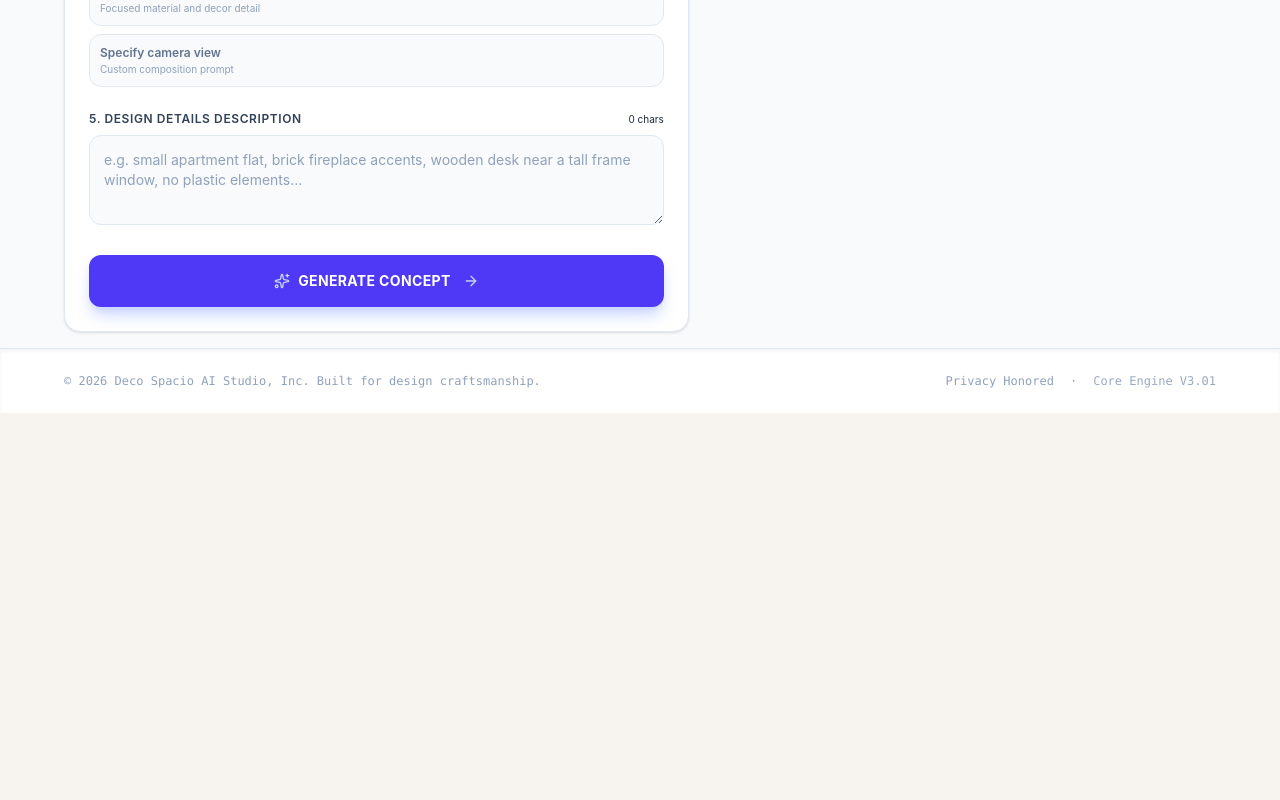
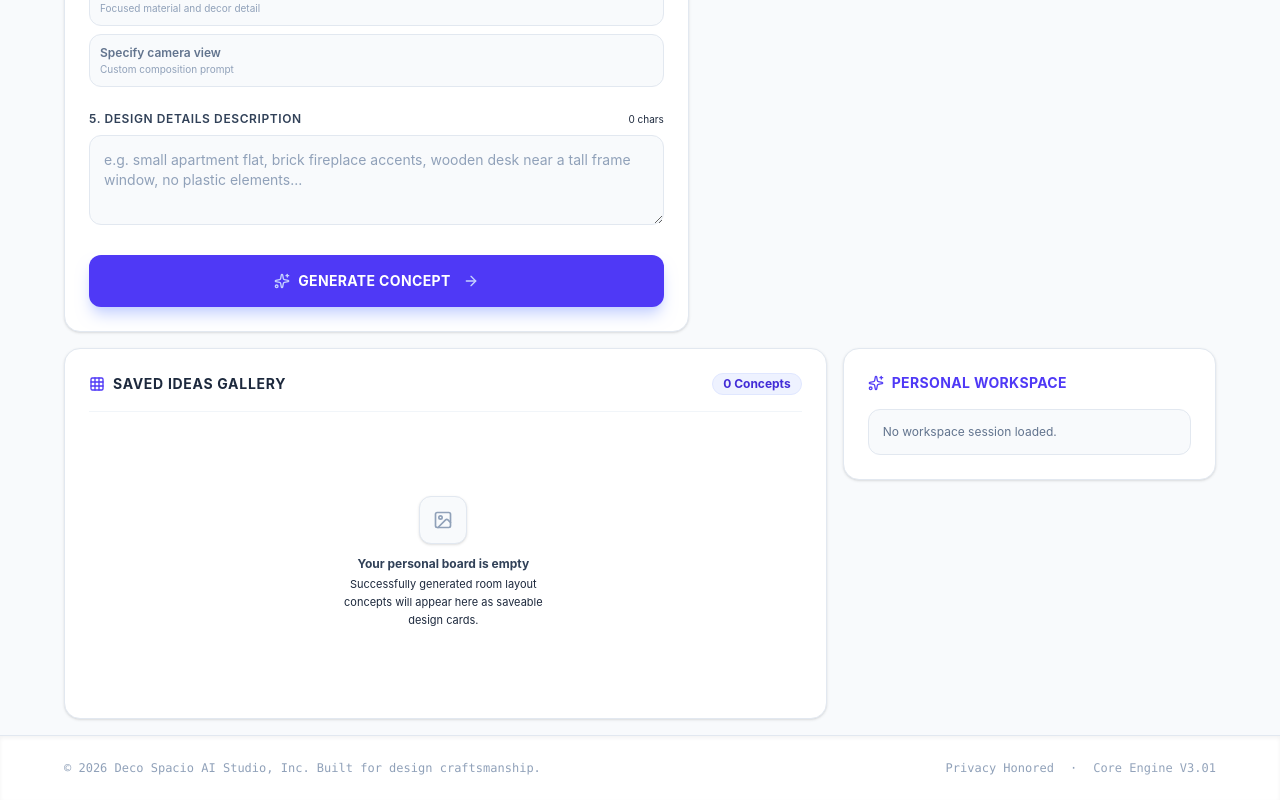
Before and after one commit to LuthfanM/Deco-Spacio, a Next.js app: page / in a window 1280 px wide. Shown: the part 1161-1961 px from the top of the page. Before the commit the page ends 1574 px from the top, so only its background shows below. Built offline with nearby package versions, Linux system fonts and the light colour scheme.

Commit message:
feat: Add workspace components + combine all features

```diff
--- a/app/page.tsx
+++ b/app/page.tsx
@@ -8,7 +8,10 @@ import {
   MoodLighting,
   RoomType,
 } from "@/features/prompt-studio/types/prompt.types";
+import IdentitySettings from "@/features/workspace/components/IdentitySettings";
+import PersonalGallery from "@/features/workspace/components/PersonalGallery";
 import Container from "@/shared/components/container";
+import type { GenerationImage } from "../types/database";
 import { useState } from "react";
 
 export default function Home() {
@@ -18,6 +21,9 @@ export default function Home() {
   const [mood, setMood] = useState<MoodLighting>("Warm");
   const [cameraView, setCameraView] = useState<CameraView>("Wide angle");
   const [prompt, setPrompt] = useState<string>("");
+
+  const gallery: GenerationImage[] = [];
+  const session = null;
 
   return (
     <Container>
@@ -40,10 +46,24 @@ export default function Home() {
               generationSeed={null}
             />
           </aside>
-          <div className="justify-self-end">
+
+          <section className="scroll-mt-4">
             <PreviewCard image={activeImage} />
+          </section>
+        </div>
+        <section className="grid grid-cols-1 xl:grid-cols-12 gap-4 items-start">
+          <div className="xl:col-span-8">
+            <PersonalGallery
+              images={gallery}
+              selectedImageId={"1"}
+              onSelectImage={() => {}}
+            />
           </div>
-        </div>
+
+          <div className="xl:col-span-4">
+            <IdentitySettings session={session} />
+          </div>
+        </section>
       </main>
     </Container>
   );
--- /dev/null
+++ b/features/workspace/components/IdentitySettings.tsx
@@ -0,0 +1,74 @@
+"use client";
+
+import { useState } from "react";
+import { Check, Copy, Key, Sparkles } from "lucide-react";
+
+type UserSession = {
+  user_id: string;
+  recovery_key: string;
+};
+
+type IdentitySettingsProps = {
+  session: UserSession | null;
+};
+
+export default function IdentitySettings({ session }: IdentitySettingsProps) {
+  const [copied, setCopied] = useState(false);
+
+  return (
+    <div
+      className="rounded-2xl border border-slate-200 bg-white p-6 text-slate-800 shadow-sm"
+      id="identity-panel"
+    >
+      <div className="mb-4 flex items-center justify-between">
+        <h3 className="flex items-center gap-2 text-sm font-bold uppercase tracking-wide text-indigo-600">
+          <Sparkles className="h-4 w-4 animate-pulse text-indigo-600" />
+          Personal Workspace
+        </h3>
+        {session && (
+          <span className="font-mono text-xs text-slate-400">
+            ID: {session.user_id.substring(0, 10)}...
+          </span>
+        )}
+      </div>
+
+      {session ? (
+        <div className="flex flex-col items-start justify-between gap-3 rounded-xl border border-slate-200 bg-slate-50 p-3.5 sm:flex-row sm:items-center">
+          <div>
+            <p className="mb-0.5 text-[10px] font-bold uppercase tracking-wider text-slate-400">
+              Your Recovery Key
+            </p>
+            <div className="flex items-center gap-2">
+              <Key className="h-4 w-4 shrink-0 text-indigo-600" />
+              <span className="font-mono text-base font-bold tracking-wider text-slate-900">
+                {session.recovery_key}
+              </span>
+            </div>
+          </div>
+
+          <button
+            type="button"
+            className="flex w-full cursor-pointer items-center justify-center gap-1.5 rounded-lg border border-slate-200 bg-white px-3.5 py-2 text-xs font-semibold text-slate-700 shadow-sm transition-colors hover:bg-slate-50 active:bg-slate-100 sm:w-auto"
+            id="copy-key-btn"
+          >
+            {copied ? (
+              <>
+                <Check className="h-3.5 w-3.5 text-green-600" />
+                <span className="text-green-600">Copied</span>
+              </>
+            ) : (
+              <>
+                <Copy className="h-3.5 w-3.5" />
+                <span>Copy Key</span>
+              </>
+            )}
+          </button>
+        </div>
+      ) : (
+        <p className="rounded-xl border border-slate-200 bg-slate-50 p-3.5 text-xs text-slate-500">
+          No workspace session loaded.
+        </p>
+      )}
+    </div>
+  );
+}
--- /dev/null
+++ b/features/workspace/components/PersonalGallery.tsx
@@ -0,0 +1,107 @@
+import { Calendar, Grid3X3, Image as ImageIcon } from "lucide-react";
+import type { GenerationImage } from "../../../types/database";
+
+interface PersonalGalleryProps {
+  images: GenerationImage[];
+  selectedImageId: string | null;
+  onSelectImage: (img: GenerationImage) => void;
+}
+
+export default function PersonalGallery({
+  images,
+  selectedImageId,
+  onSelectImage
+}: PersonalGalleryProps) {
+  const formatDate = (isoString: string) => {
+    try {
+      const date = new Date(isoString);
+      return date.toLocaleDateString(undefined, {
+        month: "short",
+        day: "numeric",
+        hour: "2-digit",
+        minute: "2-digit"
+      });
+    } catch {
+      return "Just now";
+    }
+  };
+
+  return (
+    <div className="bg-white border border-slate-200 shadow-sm rounded-2xl p-6 text-slate-800 flex flex-col h-full" id="personal-gallery">
+      {/* Header section with grid info */}
+      <div className="flex items-center justify-between mb-5 shrink-0 border-b border-slate-100 pb-4">
+        <h3 className="text-sm font-bold tracking-wider uppercase text-slate-800 flex items-center gap-2">
+          <Grid3X3 className="w-4 h-4 text-indigo-600" />
+          Saved Ideas Gallery
+        </h3>
+        <span className="text-xs bg-indigo-50 border border-indigo-100 px-2.5 py-0.5 rounded-full text-indigo-700 font-bold">
+          {images.length} Concepts
+        </span>
+      </div>
+
+      <div className="flex-1 overflow-y-auto max-h-160 pr-1 scrollbar-thin scrollbar-thumb-slate-200 scrollbar-track-slate-50">
+        {images.length === 0 ? (
+          /* Blank state gallery */
+          <div className="text-center py-16 px-4 space-y-3" id="gallery-empty-state">
+            <div className="w-12 h-12 rounded-xl bg-slate-50 border border-slate-200 flex items-center justify-center mx-auto text-slate-400 shadow-sm">
+              <ImageIcon className="w-5 h-5" />
+            </div>
+            <div className="space-y-1">
+              <p className="text-xs font-bold text-slate-700">Your personal board is empty</p>
+              <p className="text-[11px] text-slate-450 leading-relaxed max-w-50 mx-auto">
+                Successfully generated room layout concepts will appear here as saveable design cards.
+              </p>
+            </div>
+          </div>
+        ) : (
+          /* Grid list of stored cards */
+          <div className="grid grid-cols-1 sm:grid-cols-2 md:grid-cols-1 xl:grid-cols-2 gap-3" id="gallery-grid">
+            {images.map((img) => {
+              const isSelected = selectedImageId === img.id;
+              return (
+                <article
+                  key={img.id}
+                  className={`border rounded-xl overflow-hidden shadow-sm transition-all duration-300 bg-white ${
+                    isSelected
+                      ? "ring-2 ring-indigo-500 border-indigo-500 shadow-indigo-100"
+                      : "border-slate-200 hover:border-slate-350 bg-slate-50 hover:shadow-md"
+                  }`}
+                  id={`gallery-item-${img.id}`}
+                >
+                  <button
+                    type="button"
+                    onClick={() => onSelectImage(img)}
+                    className="aspect-square w-full bg-slate-100 overflow-hidden cursor-pointer group block text-left"
+                    aria-label={`Select generated image ${img.id}`}
+                  >
+                    <img
+                      src={img.image_url}
+                      alt={img.prompt}
+                      referrerPolicy="no-referrer"
+                      className="w-full h-full object-cover transition-transform duration-500 group-hover:scale-105"
+                    />
+                  </button>
+
+                  <div className="p-3 space-y-3">
+                    <div className="space-y-1">
+                      <p className="text-xs text-slate-700 line-clamp-2 leading-snug font-medium">
+                      {img.prompt}
+                      </p>
+                      <div className="flex items-center justify-between text-[10px] font-mono text-slate-450">
+                        <span className="flex items-center gap-1">
+                          <Calendar className="w-3 h-3 text-slate-400" />
+                          {formatDate(img.created_at)}
+                        </span>
+                      </div>
+                    </div>
+                  </div>
+                </article>
+              );
+            })}
+          </div>
+        )}
+      </div>
+
+    </div>
+  );
+}
```
Also changed, not shown: .eslintrc.json (added).
